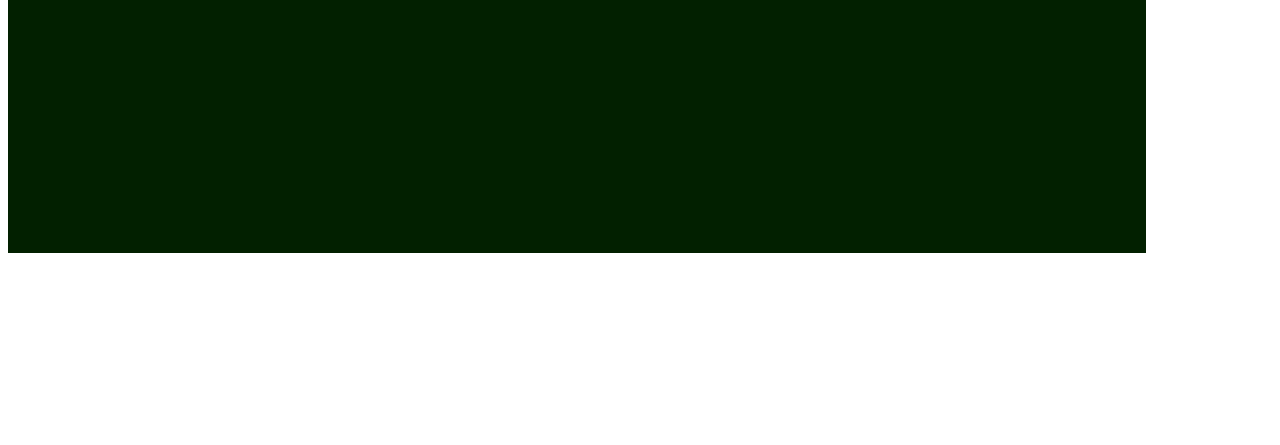
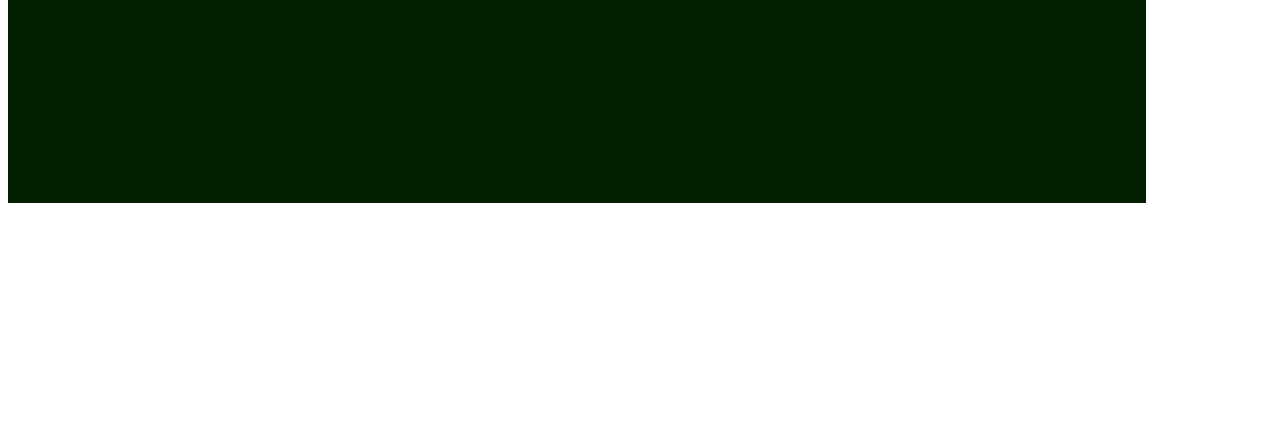
Before and after one commit to Shalmalidp/HEXHARDMODE, a plain HTML site: page index.html in a window 1280 px wide. Shown: the part 355-800 px from the top of the page. Drawn offline with Linux system fonts and the light colour scheme.

Commit message:
FINAL COMMIT ...removed the # from the text.

```diff
--- a/css/main.css
+++ b/css/main.css
@@ -2,12 +2,16 @@
   width: 100%;
   margin: auto;
   padding: 0;
-  position: relative; }
+  position: relative;
+}
+
   .main-page .clock-body {
     width: 90%;
-    height: 600px;
+    height: 400px;
+    padding-top: 150px;
     text-align: center;
     position: absolute;
+    //top:200px;
     color: white;
     margin: 0px auto;
     font-size: 10em; }
--- a/js/main.js
+++ b/js/main.js
@@ -24,7 +24,7 @@ var hex = '#' + display;
 // console.log(hex);
 // console.log(hex2);
 //var textNode= document.createTextNode(currenttime);
- $('.clock-body').text(hex).css('background-color',hex).css('color','white');
+ $('.clock-body').text(display).css('background-color',hex).css('color','white');
 },1000);
 
 
```
